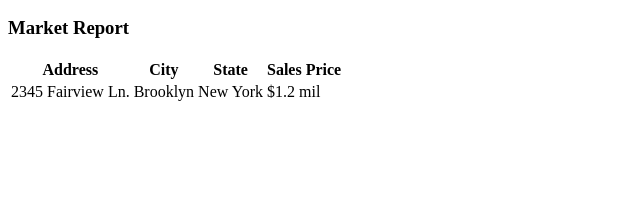
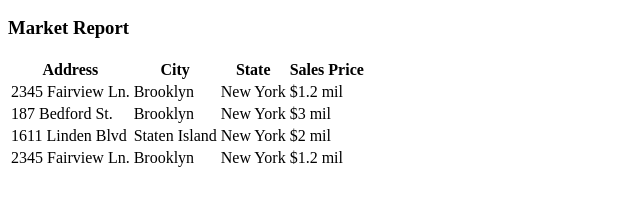
Before and after one commit to trav15/exceptional-realty, a plain HTML site: page market-report.html in a window 1280 px wide. Shown: the part 110-316 px from the top of the page, without its empty margins (0-640 px from the left). Drawn offline with Linux system fonts and the light colour scheme.

Commit message:
Add more rows to table

```diff
--- a/market-report.html
+++ b/market-report.html
@@ -22,8 +22,24 @@
       <td>New York</td>
       <td>$1.2 mil</td>
     </tr>
-    <tr></tr>
-    <tr></tr>
+    <tr>
+      <td>187 Bedford St.</td>
+      <td>Brooklyn</td>
+      <td>New York</td>
+      <td>$3 mil</td>
+    </tr>
+    <tr>
+      <td>1611 Linden Blvd</td>
+      <td>Staten Island</td>
+      <td>New York</td>
+      <td>$2 mil</td>
+    </tr>
+    <tr>
+      <td>2345 Fairview Ln.</td>
+      <td>Brooklyn</td>
+      <td>New York</td>
+      <td>$1.2 mil</td>
+    </tr>
   </table>
   </body>
 </html>
```
